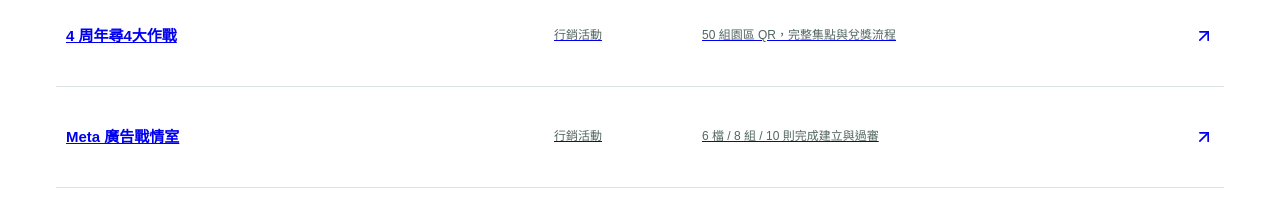
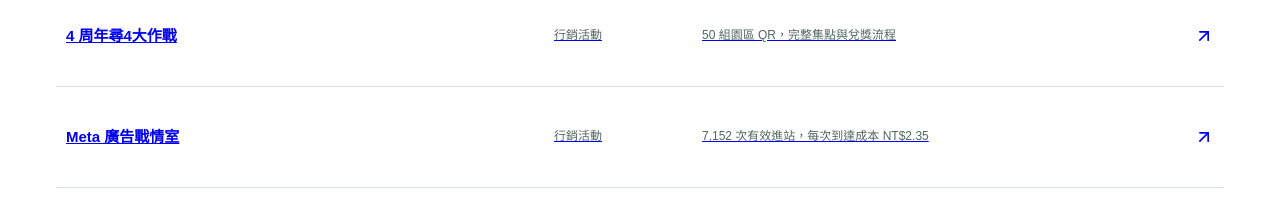
Before and after one commit to s110905/jojozoo-portfolio, a React (Vite) app: page / in a window 1280 px wide. Shown: the part 1740-1956 px from the top of the page. Built offline with nearby package versions, Linux system fonts and the light colour scheme; the HTML template or start-up script is replaced by a standard one.

Commit message:
feat: update case 15 meta-ads-warroom with latest verified metrics

```diff
--- a/src/data/projects.ts
+++ b/src/data/projects.ts
@@ -60,11 +60,16 @@ export const projects: Project[] = [
     slug: '15-meta-ads-warroom',
     title: 'Meta 廣告戰情室',
     category: 'marketing',
-    status: '投放中',
-    proof: '6 檔 / 8 組 / 10 則完成建立與過審',
-    problem: '活動素材、受眾、預算與追蹤分散，檔期中難以快速判讀成效，也容易在上線環節漏失流量。',
-    solution: '建立受眾素材矩陣、UTM 與 GTM 規範、成效戰情室，以及廣告上線前的憑證與追蹤檢查。',
-    result: '周年慶 6 檔、8 組、10 則廣告完成建立與過審，開檔前 GTM、TLS 與 Pixel 驗證通過。',
+    status: '成效驗證',
+    proof: '7,152 次有效進站，每次到達成本 NT$2.35',
+    problem: '活動素材、受眾、預算與追蹤分散，檔期中難以快速判讀成效，且活動頁延遲易導致高跳出浪費。',
+    solution: '建立素材矩陣、400ms 伺服器響應優化、自動停投日機制，以及整合 Meta、GA4 與氣象的戰情室。',
+    result: '花費 1.6 萬帶進 7,152 次有效進站，到達率 81.3%，現場問卷驗證 22.7% 遊客為廣告來源。',
+    metrics: [
+      { value: 'NT$2.35', label: '每次到達成本' },
+      { value: '81.3%', label: '進站到達率' },
+      { value: '22.7%', label: '現場自陳來源' },
+    ],
   },
   {
     slug: '16-seo-analytics',
```
Also changed, not shown: 15-meta-ads-warroom/README.md, 1 other file (tests, documents, lock files or other folders).
